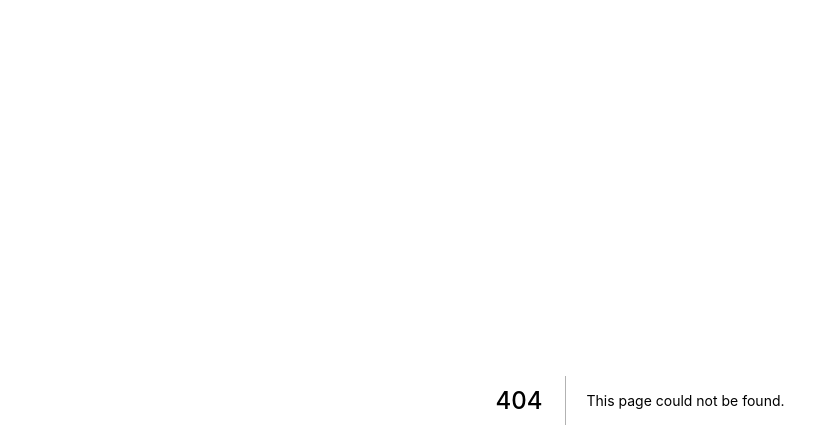
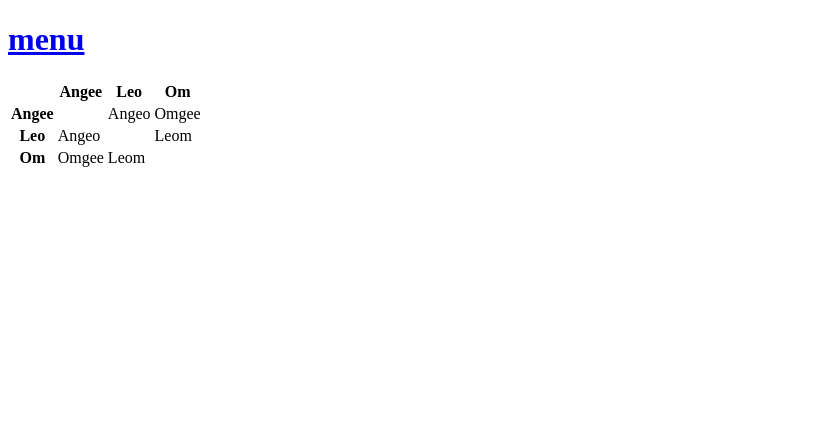
Before and after one commit to penguin212/website, a Next.js app: page /posts/maheshing in a window 1280 px wide. Before the commit this address had no page. Shown: the top 448 px of the page, without its empty margins (0-839 px from the left). Built offline with nearby package versions, Linux system fonts and the light colour scheme.

Commit message:
maheshing pt2

```diff
--- a/pages/index.js
+++ b/pages/index.js
@@ -25,6 +25,11 @@ export default function Home() {
           <a href="/posts/video" className="card">
             <h3>Leo &rarr;</h3>
             <p>Leo when someone does something he doesnt like</p>
+          </a>
+
+          <a href="/posts/maheshing" className="card">
+            <h3>Om &rarr;</h3>
+            <p>List of Om's shipments</p>
           </a>
 
           {/* <a
--- /dev/null
+++ b/pages/posts/maheshing.js
@@ -0,0 +1,41 @@
+import Link from 'next/link'
+
+export default function FirstPost() {
+    return (
+        <>
+            <h1><Link href="/"> menu </Link></h1>
+            <table>
+                <tr>
+                    <th></th>
+                    <th>Angee</th>
+                    <th>Leo</th>
+                    <th>Om</th>
+                </tr>
+                <tr>
+                    <th>Angee</th>
+                    <td></td>
+                    <td>Angeo</td>
+                    <td>Omgee</td>
+                </tr>
+                <tr>
+                    <th>Leo</th>
+                    <td>Angeo</td>
+                    <td></td>
+                    <td>Leom</td>
+                </tr>
+                <tr>
+                    <th>Om</th>
+                    <td>Omgee</td>
+                    <td>Leom</td>
+                    <td></td>
+                </tr>
+            </table>
+            <style jsx>{`
+            a {
+                color: #0070f3;
+            }
+
+            `}</style>
+        </>
+    )
+}
```
